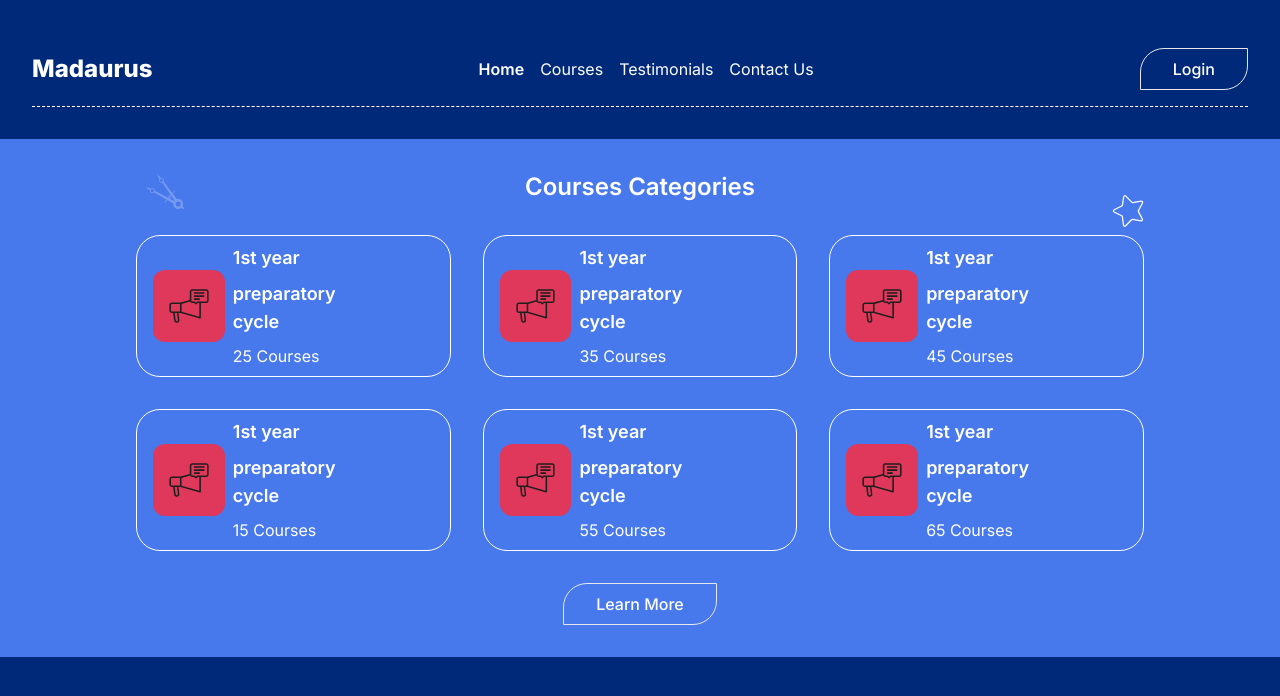
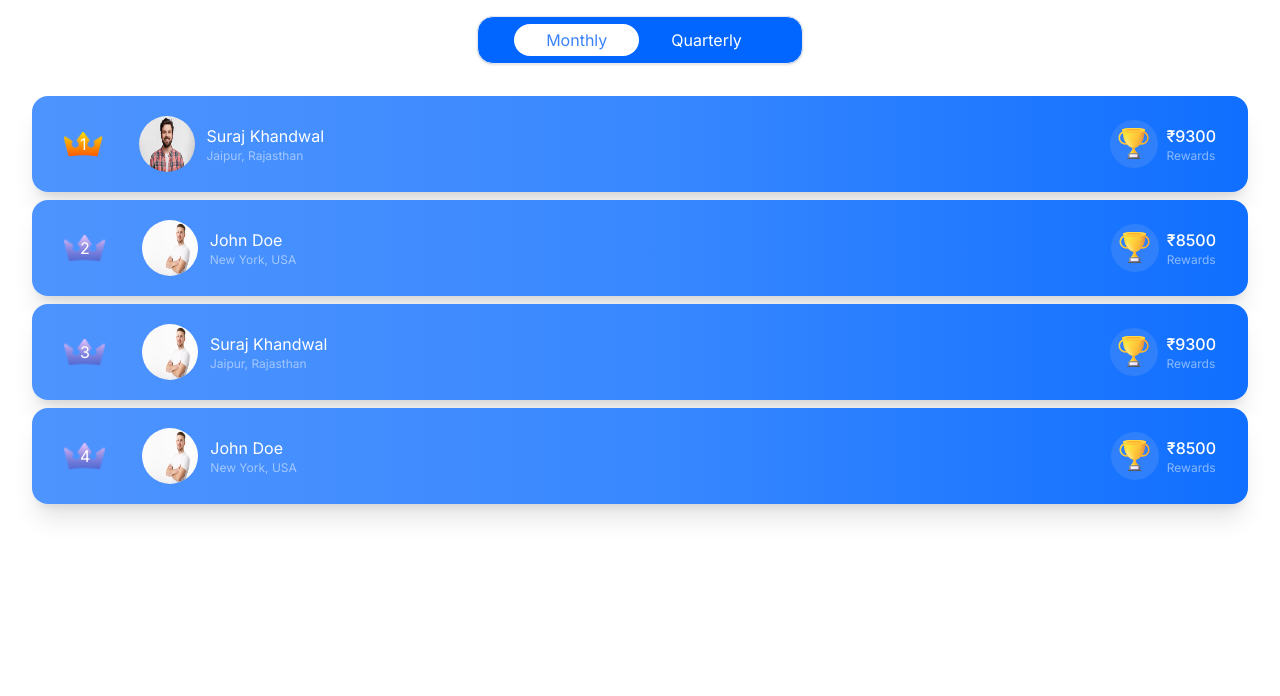
Before and after one commit to E-Learn-ESI-SBA/staff-front, a Next.js app: page / in a window 1280 px wide. Shown: the top 696 px of the page. Built offline with nearby package versions, Linux system fonts and the light colour scheme.

Commit message:
update leaderboard

```diff
--- a/app/page.tsx
+++ b/app/page.tsx
@@ -3,5 +3,5 @@ import Landing from "../components/landing";
 import LeaderBoard from "@/components/studentProfile/leaderBoard";
 
 export default function Home() {
-  return <Landing/>
+  return <LeaderBoard/>
 }
--- a/components/studentProfile/leaderBoard/card/index.tsx
+++ b/components/studentProfile/leaderBoard/card/index.tsx
@@ -1,34 +1,52 @@
-import Image from "next/image"
-import card from "@/types/card"
+// Card.tsx
+import Image from 'next/image';
+import Ranking from '@/types/rank'  ;
 
-const Card = () => {
-    return <div className="rounded-2xl h-fit p-4  bg-[#0066FF] text-white shadow-xl flex justify-between items-center " >
-        <div className="flex items-center justify-start gap-4" >
-      <div className="bg-g-crown bg-center relative bg-no-repeat bg-contain p-4 " >
-    <p className="text-center" >1</p>
+interface CardProps {
+  student: Ranking;
+  index : number;
+}
+
+const Card: React.FC<CardProps> = ({ student, index }) => {
+  return (
+    <div className="rounded-2xl h-fit px-8 py-4 text-white shadow-xl flex justify-between items-center bg-gradient-to-r from-[#4e94fe] via-[#3988ff] to-[#106fff]">
+      <div className="flex items-center justify-start gap-4 sm:gap-8">
+        <div className={` bg-center relative bg-no-repeat bg-contain p-4 ${index  ?  "bg-crown" :  "bg-g-crown" } `} >
+          <p className="text-center">{index+1} </p>
+        </div>
+        <div className="flex justify-start items-center gap-2">
+          <Image
+            src={student.imageSrc}
+            alt="student picture"
+            width={0}
+            height={0}
+            sizes='100vw'
+            className="w-16 h-16 rounded-full border-4 border-transparent"
+          />
+          <div className="flex flex-col">
+            <p>{student.name}</p>
+            <p className='opacity-50 text-xs' >{student.location}</p>
+          </div>
+        </div>
       </div>
-      <div className="flex justify-start items-center gap-2" >
-      <Image src='/landing/testimonials/person.png' alt='course picture' width={0} height={0} sizes='100vw' className='w-16 h-16 rounded-full border-4 border-transparent '  />
-      <div className="flex flex-col" >
-   <p>Suraj Khandwal</p>
-   <p>Jaipur, Rajsthan</p>
+      <div className="flex justify-start items-center gap-2">
+        <div className="rounded-full flex items-center justify-center bg-[#2f80fa] p-2">
+          <Image
+            src="/dashboard/leaderboard/trophy.svg"
+            alt="trophy picture"
+            width={0}
+            height={0}
+            sizes='100vw'
+            className="w-8 h-8 "
+          />
+        </div>
+        <div className="flex flex-col">
+          <p className='font-medium' >₹{student.points}</p>
+          <p className='opacity-50 text-xs'>Rewards</p>
+        </div>
       </div>
-      </div>
-        </div>
-      <div className="flex justify-start items-center gap-2" >
-        <div className="rounded-full flex items-center justify-center bg-[#2f80fa] p-2 " >
-        <Image src='/dashboard/leaderboard/trophy.svg' alt='course picture' width={0} height={0} sizes='100vw' className='w-12 h-12  '  />
-        </div>
+    </div>
+  );
+};
 
-      <div className="flex flex-col" >
-   <p>₹9300</p>
-   <p>Rewards</p>
-      </div>
-      </div>
-
-
-
-
-    </div>
-     }
-    export default Card
+export default Card;
--- a/components/studentProfile/leaderBoard/index.tsx
+++ b/components/studentProfile/leaderBoard/index.tsx
@@ -1,32 +1,54 @@
 'use client'
-import { useState } from 'react'; // Import useState hook
-import Image from 'next/image';
+import { useState } from 'react';
 import Card from './card';
+import {monthStudents,quartlyStudents} from '@/static/content/rank';
 
 const LeaderBoard = () => {
-    const [selectedButton, setSelectedButton] = useState(true); // State to track selected button
+  const [selectedButton, setSelectedButton] = useState(true);
+
+  const handleToggle = () => {
+    setSelectedButton((prevState) => !prevState);
+  };
 
 
-    const handleToggle = () => {
-        setSelectedButton(prevState => !prevState);
-    };
 
-    return (
-        <div className='flex flex-col gap-8 px-8' >
+  return (
+    <div className="flex flex-col gap-8 px-8">
+      <div className="mx-auto shadow rounded-2xl border h-12 mt-4 flex py-2 px-2 sm:px-8  w-fit relative items-center bg-[#0066FF] text-white">
+        <button
+          onClick={handleToggle}
+          className={`w-full flex justify-center rounded-2xl py-1 px-2 sm:px-8 translate-x-1 transition-all ${
+            selectedButton ? 'bg-white text-blue-500' : 'text-white'
+          }`}
+        >
+          Monthly
+        </button>
+        <button
+          onClick={handleToggle}
+          className={`w-full flex justify-center rounded-2xl py-1 px-2 sm:px-8 translate-x-1 transition-all ${
+            !selectedButton ? 'bg-white text-blue-500' : 'text-white'
+          }`}
+        >
+          Quarterly
+        </button>
+      </div>
 
-        <div className="mx-auto shadow rounded-xl border h-10 mt-4 flex p-2  max-w-64 relative items-center bg-[#0066FF] text-white ">
-                            <button onClick={handleToggle} className={` w-full flex justify-center rounded-2xl py-1 px-4 translate-x-1 transition-all ${selectedButton ? 'bg-white text-blue-500' : 'text-white'}  `} >Monthly</button>
-           <button onClick={handleToggle} className={` w-full flex justify-center rounded-2xl py-1 px-4 translate-x-1 transition-all ${!selectedButton ? 'bg-white text-blue-500' : 'text-white'}  `} >Quartly</button>
-        </div>
-        <div className='flex flex-col gap-2' >
-        <Card/>
-        <Card/>
-        <Card/>
-        <Card/>
-        </div>
+      {
+            selectedButton ?       <div className="flex flex-col gap-2">       {monthStudents.map((student, index) => (
+                <Card  student={student} index={index} />
 
-        </div>
-    );
+              ))}
+                          </div>  :
+               <div className="flex flex-col gap-2">
+              {quartlyStudents.map((student, index) => (
+                <Card  student={student} index={index} />
+              ))}
+              </div>
+          }
+
+
+    </div>
+  );
 };
 
 export default LeaderBoard;
--- /dev/null
+++ b/static/content/rank.ts
@@ -0,0 +1,58 @@
+import Ranking from "@/types/rank";
+export const monthStudents: Ranking[] = [
+    {
+      imageSrc: '/landing/testimonials/person2.png',
+      name: 'Suraj Khandwal',
+      location: 'Jaipur, Rajasthan',
+      points: 9300,
+    },
+    {
+      imageSrc: '/landing/testimonials/person.png',
+      name: 'John Doe',
+      location: 'New York, USA',
+      points: 8500,
+    },
+    {
+      imageSrc: '/landing/testimonials/person.png',
+      name: 'Suraj Khandwal',
+      location: 'Jaipur, Rajasthan',
+      points: 9300,
+    },
+    {
+      imageSrc: '/landing/testimonials/person.png',
+      name: 'John Doe',
+      location: 'New York, USA',
+      points: 8500,
+    },
+
+  ];
+
+
+
+export const quartlyStudents: Ranking[] = [
+    {
+      imageSrc: '/landing/testimonials/person.png',
+      name: 'John Doe',
+      location: 'New York, USA',
+      points: 8500,
+    },
+    {
+      imageSrc: '/landing/testimonials/person.png',
+      name: 'Suraj Khandwal',
+      location: 'Jaipur, Rajasthan',
+      points: 9300,
+    },
+    {
+        imageSrc: '/landing/testimonials/person2.png',
+        name: 'Suraj Khandwal',
+        location: 'Jaipur, Rajasthan',
+        points: 9300,
+      },
+    {
+      imageSrc: '/landing/testimonials/person.png',
+      name: 'John Doe',
+      location: 'New York, USA',
+      points: 8500,
+    },
+
+  ];
--- /dev/null
+++ b/types/rank.ts
@@ -0,0 +1,8 @@
+interface Ranking {
+    imageSrc: string;
+    name: string;
+    location: string;
+    points: number;
+  }
+
+  export default Ranking;
```
Also changed, not shown: public/landing/testimonials/person2.png (added).
